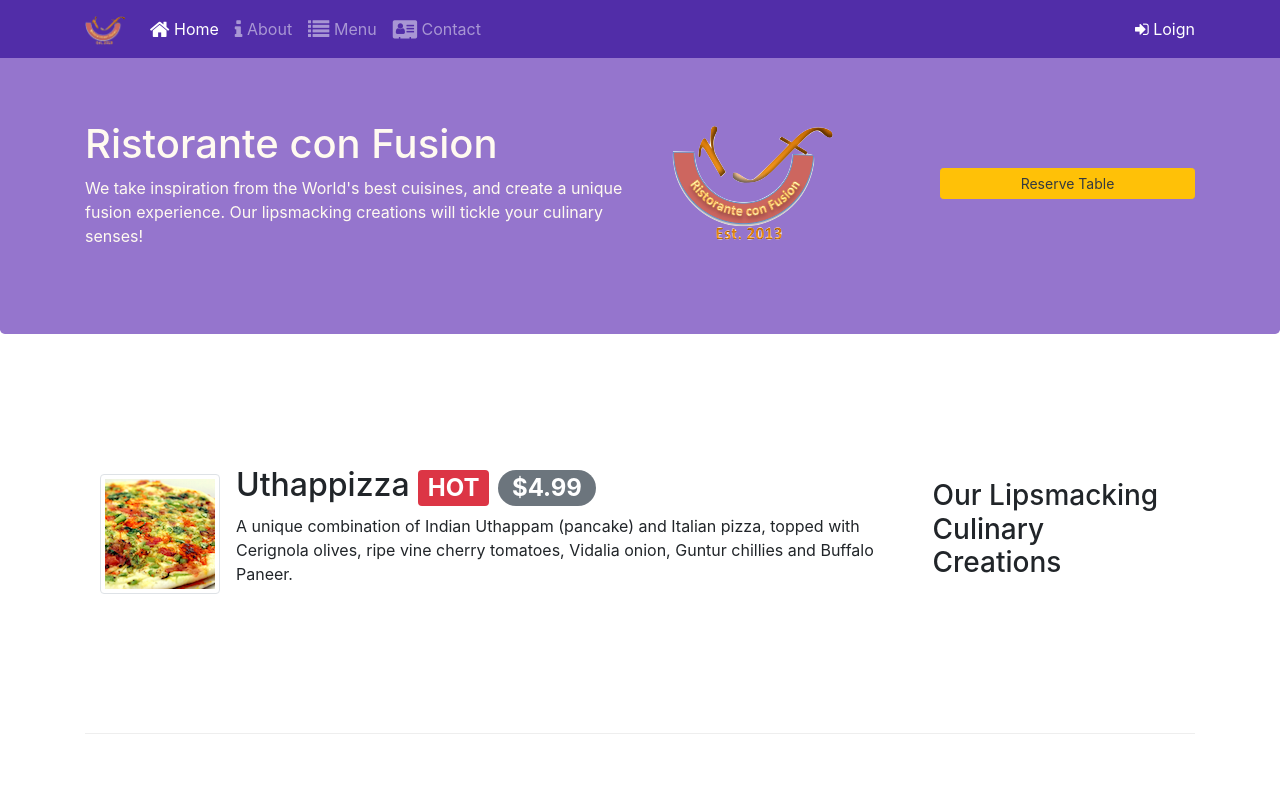
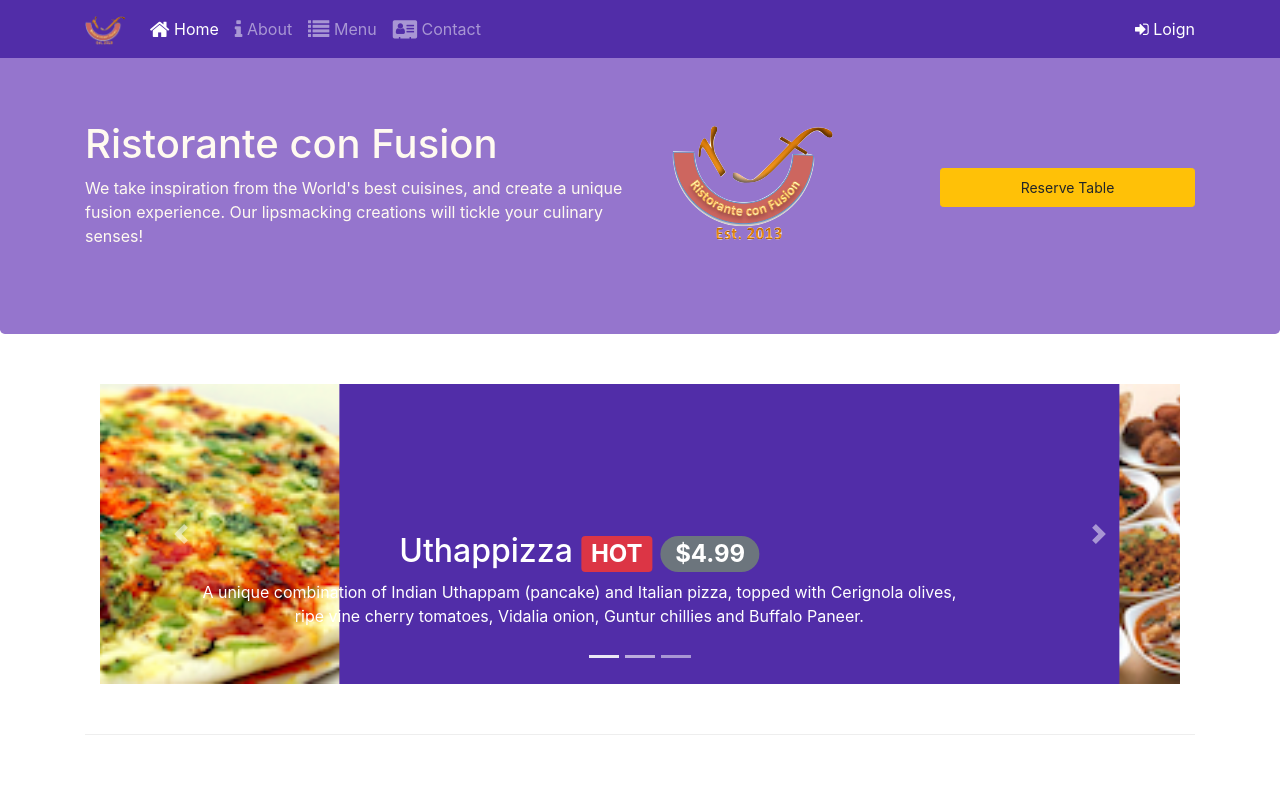
Before and after one commit to XmnmnX/Bootstrap, a website: page index.html in a window 1280 px wide. Shown: the top 800 px of the page. Drawn offline with nearby package versions, Linux system fonts and the light colour scheme.

Commit message:
Carousel

```diff
--- a/css/style.css
+++ b/css/style.css
@@ -49,3 +49,20 @@ body {
     border-bottom: 1px solid #ddd;
     padding: 10px;
 }
+
+.carousel {
+    background: #512DA8;
+
+}
+
+.carousel-item {
+    height: 300px;
+
+}
+
+.carousel-item img {
+    position: absolute;
+    top: 0;
+    left: 0;
+    min-height: 300px;
+}
--- a/index.html
+++ b/index.html
@@ -103,7 +103,7 @@
                     </div>
                 </div>
                 <div class="col-sm-3 mt-5">
-                    <a type="button" class="btn btn-warning btn-sm btn-block text-dark "
+                    <a type="button" class="btn btn-warning btn-sm btn-block nav-link"
                      data-toggle="tooltip" data-html="true"
                      title="Or call us at <br><strong>+852 12345678</strong>"
                      data-placement="bottom"
@@ -114,6 +114,62 @@
     </header>
 
     <div class="container">
+        <div class="row row-content">
+            <div class="col">
+                <div id="mycarousel" class="carousel slide"
+                data-ride="carousel">
+                <div class="carousel-inner" role="listbox">
+                    <div class="carousel-item active">
+                        <img src="img/uthappizza.png" alt="uthappizza" class="d-block img-fluid">
+                        <div class="carousel-caption d-none d-md-block">
+                            <h2>Uthappizza <span class="badge badge-danger">HOT</span> <span
+                                    class="badge badge-pill badge-secondary">$4.99</span></h2>
+                            <p class="d-none d-sm-block">A unique combination of Indian Uthappam
+                                (pancake) and Italian pizza, topped
+                                with Cerignola olives, ripe vine cherry
+                                tomatoes, Vidalia onion, Guntur chillies and Buffalo Paneer.</p>
+                        </div>
+                    </div>
+                    <div class="carousel-item">
+                    <img src="img/buffet.png" alt="buffet" class="d-block img-fluid">
+                    <div class="carousel-caption d-none d-md-block">
+                        <h2>Weekend Grand Buffet <span class="badge badge-danger">NEW</span></h2>
+                        <p class="d-none d-sm-block">Featuring mouthwatering combinations
+                            with a choice of five different salads, six enticing appetizers,
+                            six main entrees and five choicest desserts. Free flowing
+                            bubbly and soft drinks. All for just $19.99 per person </p>
+                    </div>
+                    </div>
+                    <div class="carousel-item">
+                        <img src="img/alberto.png" alt="alberto" class="d-block img-fluid">
+                        <div class="carousel-caption d-none d-md-block">
+                            <h2>Alberto Somayya</h2>
+                            <h4>Executive Chef</h4>
+                            <p class="d-none d-sm-block">Award winning three-star Michelin chef
+                                with wide International experience having
+                                worked closely with whos-who in the
+                                culinary world, he specializes in creating
+                                mouthwatering Indo-Italian fusion experiences. </p>
+                        </div>
+                    </div>
+                </div>
+                <ol class="carousel-indicators">
+                    <li data-target="#mycarousel" data-slide-to="0" class="active"></li>
+                    <li data-target="#mycarousel" data-slide-to="1"></li>
+                    <li data-target="#mycarousel" data-slide-to="2"></li>
+                </ol>
+                <a class="carousel-control-prev"
+                 href="#mycarousel"
+                 role="button" data-slide="prev">
+                    <span class="carousel-control-prev-icon"></span>
+                </a>
+                <a class="carousel-control-next" href="#mycarousel" role="button" data-slide="next">
+                    <span class="carousel-control-next-icon"></span>
+                </a>
+                </div>
+            </div>
+        </div>
+
         <div class="row row-content align-items-center">
             <div class="col-12 col-sm-4 order-sm-last col-md-3">
                 <h3>Our Lipsmacking Culinary Creations</h3>
```
